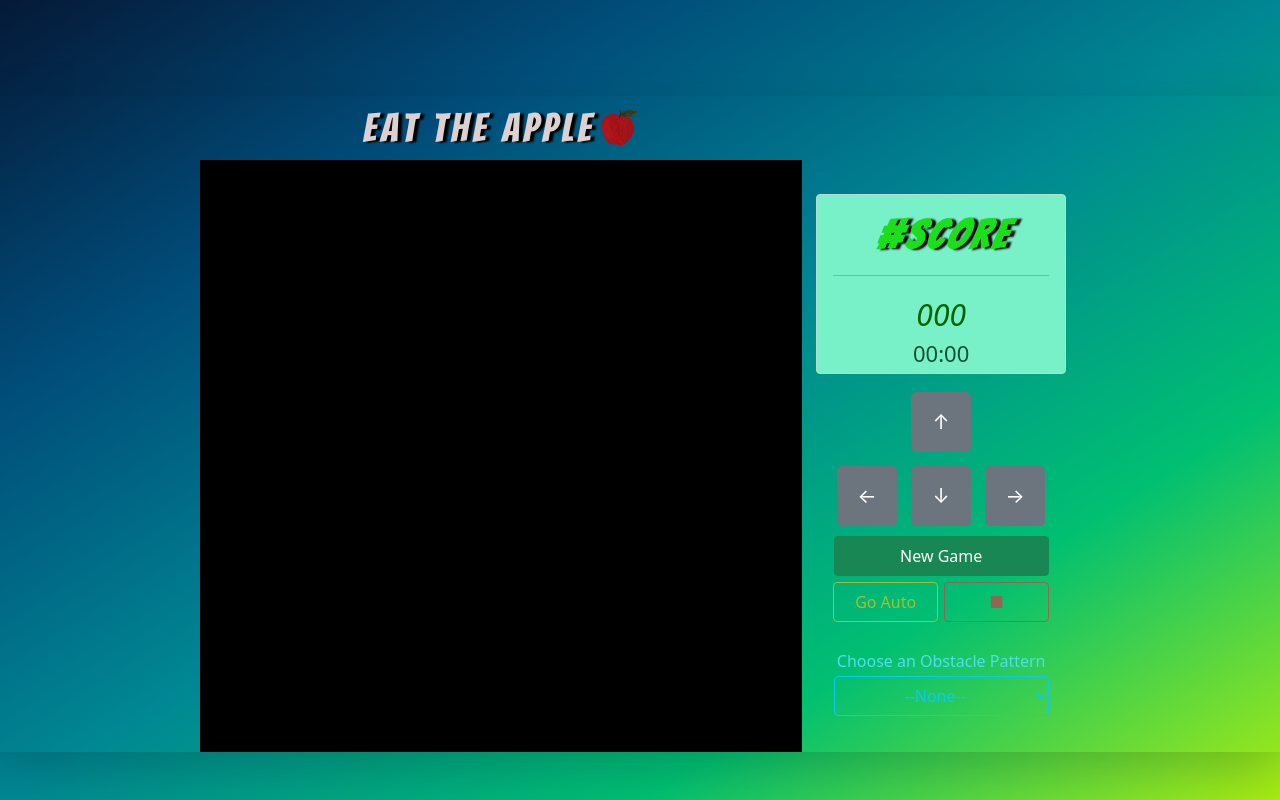
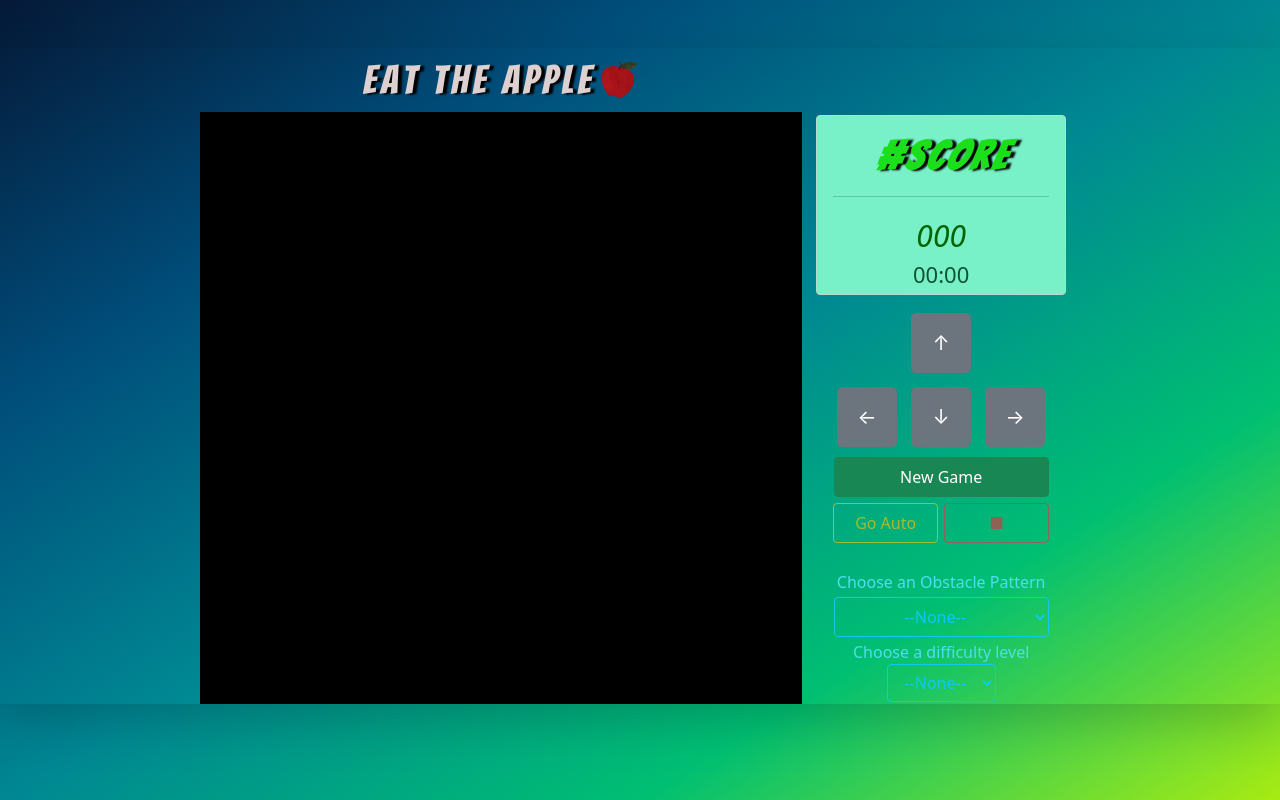
Before and after one commit to aromalsanthosh/Eat-The-Apple, a React (Create React App) app: page / in a window 1280 px wide. Built offline with nearby package versions, Linux system fonts and the light colour scheme.

Commit message:
Added-Difficulty Mode ✅

```diff
--- a/src/App.js
+++ b/src/App.js
@@ -18,7 +18,7 @@ function App() {
 
   return (
     <div  className="pt-5 "id="app">
-    <div className="h-75 contents mt-5 shadow-lg pb-">
+    <div className="h-75 contents mt-0 shadow-lg pb-">
     <table id='container'>
         <tr>
           <h1 className="mt-2">Eat The Apple<span><img alt="apple" id="logo" src={logo} /></span></h1>
--- a/src/EndGame.js
+++ b/src/EndGame.js
@@ -23,6 +23,7 @@ function EndGame(){
 
         GoManuel(el);
         document.getElementById("Ob_pattern").disabled = false;
+        document.getElementById("selectedDifficulty").disabled = false;
         document.getElementById("btn_Auto").disabled = true;
         document.getElementById("btn_Stop").disabled = true;
         if (window.pause_status==='On'){
--- a/src/GameMode.js
+++ b/src/GameMode.js
@@ -30,6 +30,7 @@ function BtnGameCtrl(){
         document.getElementById("btn_Stop").disabled = false;
         document.getElementById("btn_Auto").disabled = false;
         document.getElementById("Ob_pattern").disabled = true;
+        document.getElementById("selectedDifficulty").disabled = true;
         GoAuto(el);
 
         //Start Timer
@@ -118,7 +119,7 @@ function Reset(){
     window.pause_status='Off'
     document.getElementById('game_alert').innerHTML="";
     document.getElementById('game_alert').className="alert_class_hidden";
-    window.snake_speed=500;
+    //window.snake_speed=500;
     previous_time_difference=0;
 
 }
--- a/src/SelectObstacle.js
+++ b/src/SelectObstacle.js
@@ -22,6 +22,14 @@ function Obstacle(){
                 <option className="btn-outline-secondary" value="Pattern3">Pattern 3</option>
                 <option className="btn-outline-secondary" value="Pattern4">Pattern 4</option>
                 <option className="btn-outline-secondary" value="Pattern5">Pattern 5</option>
+            </select>
+            <label for="difficulty" className="Obstacle_lbl">Choose a difficulty level</label>
+            <select id="selectedDifficulty" className="btn btn-outline-info btn-rounded waves-effect" onChange={()=>changeDifficulty(document.getElementById("selectedDifficulty").value)}>
+                <option className="btn btn-outline-secondary btn-rounded waves-effect" value="None">--None--</option>
+                <option className="btn-outline-secondary" value="Easy">Easy</option>
+                <option className="btn-outline-secondary" value="Medium">Medium</option>
+                <option className="btn-outline-secondary" value="Hard">Hard</option>
+
             </select>
          </div>
     );
@@ -66,5 +74,34 @@ function ChangeObstacle(pattern){
     }
 }
 
+function changeDifficulty(difficulty){
+    ///////////Reset Display///////////
+    document.getElementById('game_alert').innerHTML="";
+    document.getElementById('game_alert').className="alert_class_hidden";
+    document.getElementById("score").innerHTML="000";
+    document.getElementById("timer").innerHTML=("00:00");
+    for (let id of window.all_act_ids){
+        document.getElementById(id).className="box";
+    }
+    for (let id of window.obstacle_pattern){
+        document.getElementById(id).className="box";
+    }
+
+    switch (difficulty) {
+        case 'Easy':
+            window.snake_speed=500;
+            break;
+        case 'Medium':
+            window.snake_speed=250;
+            break;
+        case 'Hard':
+            window.snake_speed=150;
+            break;
+        default:
+            window.snake_speed=500;
+    }
+
+}
+
 
 export default Obstacle;
```
